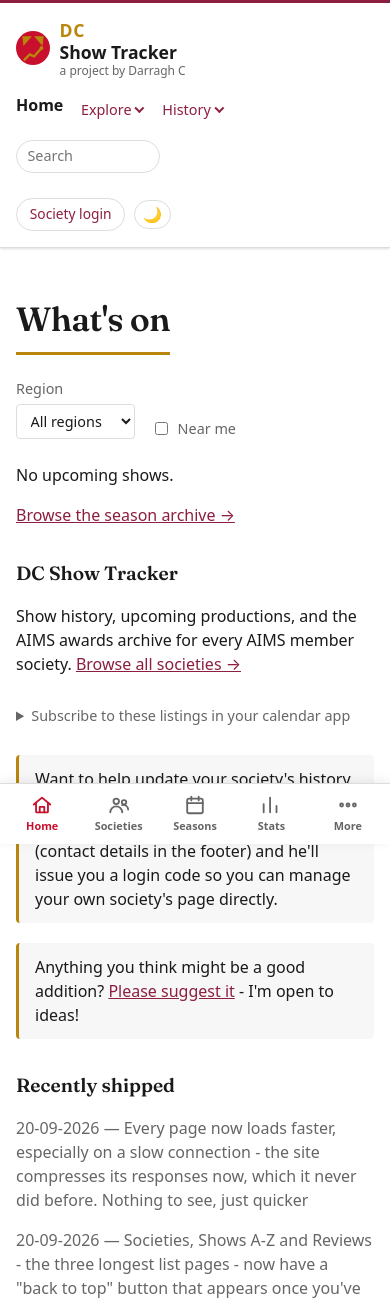
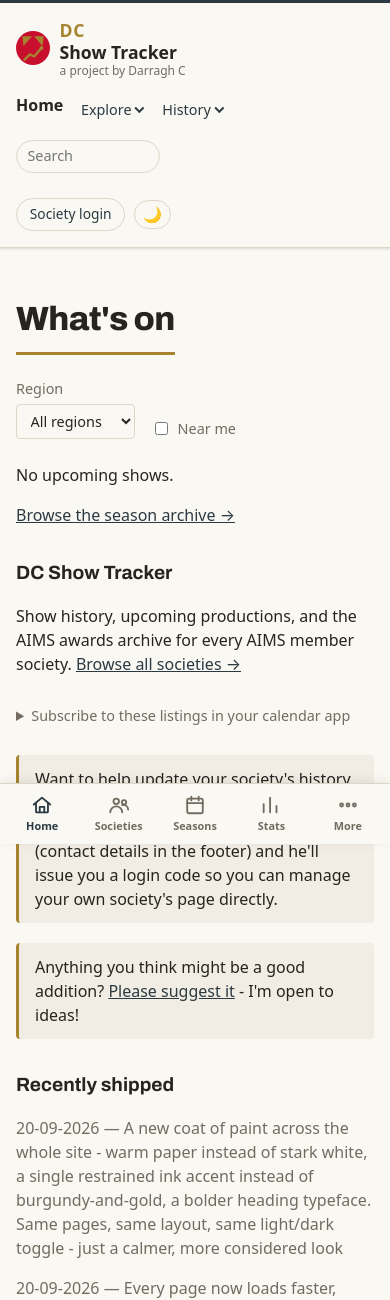
Before and after one commit to darraghcphotography/showcal, a Flask app: page / in a window 390 px wide. Shown: the top 1300 px of the page. Run offline with Flask 3, Linux system fonts and the light colour scheme; data comes from the database, SQL or seed files in the repository; data that the repository does not hold is empty.

Commit message:
Ship the Rehearsal Room theme site-wide
Introduces the alternate direction from the "Two More Looks" comparison
(2026-08-24) - warm paper instead of pure white, one restrained ink accent
instead of burgundy-and-gold, Archivo replacing Fraunces for headings.
Approved via a fuller mockup applying it to seven real page types (What's
On, show, society, Shows A-Z, Awards, Reviews, Stats) before this swap.

All color/font work is token-driven (--fg/--bg/--muted/--border/--accent/
--accent-contrast/--row-alt in style.css), so this only touches that file
plus self-hosted font files - no template changes. Retuned --gold too
(the old vivid goldenrod clashed against the new warm paper once tried
live); left --success alone since it's a bounded functional state color,
not a brand accent. Fixed one hardcoded color found along the way
(.tab-link.active was #c8102e instead of var(--accent), so the mobile nav's
active tab would have stayed bright red while everything else went teal).
Archivo self-hosted the same way Fraunces was (CSP blocks Google Fonts
entirely) - two static woff2 weights (700/800), Fraunces's file removed
since nothing references it anymore.

Verified locally: 639 tests green, Playwright screenshots of the homepage
(light+dark), Awards, and a title's circuit-intelligence page.

Co-Authored-By: Claude Fable 5 <noreply@anthropic.com>

```diff
--- a/app/static/style.css
+++ b/app/static/style.css
@@ -1,18 +1,21 @@
 :root {
   color-scheme: light dark;
-  --fg: #1a1a1a;
-  --bg: #ffffff;
-  --muted: #666;
-  --border: #ddd;
-  --accent: #8c1f3f;
+  /* Rehearsal Room palette (2026-08-24) - warm paper instead of pure white,
+     one restrained ink accent instead of burgundy-and-gold. Approved via
+     mockup against real page content before this swap - see ROADMAP.md. */
+  --fg: #26241f;
+  --bg: #faf8f3;
+  --muted: #726c60;
+  --border: #ddd6c6;
+  --accent: #2b3a42;
   --accent-contrast: #ffffff;
-  --gold: #b8860b;
+  --gold: #a6842f;
   --silver: #7d8790;
   --bronze: #a9702f;
   --danger: #a02f2f;
   --success: #2f7a3f;
   --warning: #a06c00;
-  --row-alt: #f7f7f8;
+  --row-alt: #f1ede4;
   --tier-gilbert: #2f6db0;
   --tier-sullivan: #7a4fb0;
   --shadow: 0 1px 3px rgba(0, 0, 0, 0.08), 0 1px 2px rgba(0, 0, 0, 0.06);
@@ -107,29 +110,38 @@ body {
   line-height: 1.5;
 }
 
-/* Phase 3 typography (see the "Programme Notes" mockup) - a self-hosted
-   display serif on public-page headings; admin/society stay system-ui,
-   matching this codebase's existing public/admin split (see mobile_chrome
-   in base.html, which body.public-chrome reuses). Self-hosted because the
-   CSP (app/__init__.py) blocks Google Fonts and any other CDN font outright,
-   at both the stylesheet and font-file level. */
+/* Public-page heading typeface - a self-hosted display sans on public-page
+   headings; admin/society stay system-ui, matching this codebase's existing
+   public/admin split (see mobile_chrome in base.html, which body.public-chrome
+   reuses). Self-hosted because the CSP (app/__init__.py) blocks Google Fonts
+   and any other CDN font outright, at both the stylesheet and font-file level.
+   Archivo replaced Fraunces 2026-08-24 as part of the Rehearsal Room theme -
+   a plain, confident grotesk set tight and bold, a deliberate contrast with
+   the soft display serif it replaced. */
 @font-face {
-  font-family: "Fraunces";
+  font-family: "Archivo";
   font-style: normal;
-  font-weight: 600;
+  font-weight: 700;
   font-display: swap;
-  src: url("fonts/fraunces-600.woff2") format("woff2");
+  src: url("fonts/archivo-700.woff2") format("woff2");
+}
+@font-face {
+  font-family: "Archivo";
+  font-style: normal;
+  font-weight: 800;
+  font-display: swap;
+  src: url("fonts/archivo-800.woff2") format("woff2");
 }
 body.public-chrome .container h1 {
-  font-family: "Fraunces", Georgia, "Times New Roman", serif;
-  font-weight: 600;
+  font-family: "Archivo", system-ui, -apple-system, "Segoe UI", Roboto, sans-serif;
+  font-weight: 800;
   font-size: 2.1rem;
-  letter-spacing: -0.01em;
+  letter-spacing: -0.02em;
   text-wrap: balance;
 }
 body.public-chrome .container h2 {
-  font-family: "Fraunces", Georgia, "Times New Roman", serif;
-  font-weight: 600;
+  font-family: "Archivo", system-ui, -apple-system, "Segoe UI", Roboto, sans-serif;
+  font-weight: 700;
   text-wrap: balance;
 }
 
@@ -1397,7 +1409,7 @@ code { background: var(--row-alt); padding: 0.1rem 0.4rem; border-radius: 3px; }
   padding: 0.25rem 0;
 }
 .tab-link svg { width: 22px; height: 22px; }
-.tab-link.active { color: #c8102e; }
+.tab-link.active { color: var(--accent); }
 
 .install-hint {
   position: relative;
```
Also changed, not shown: other parts of app/static/style.css (+20 -20 lines), CHANGELOG.md, app/static/fonts/archivo-700.woff2 (added), app/static/fonts/archivo-800.woff2 (added), app/static/fonts/fraunces-600.woff2 (deleted).
